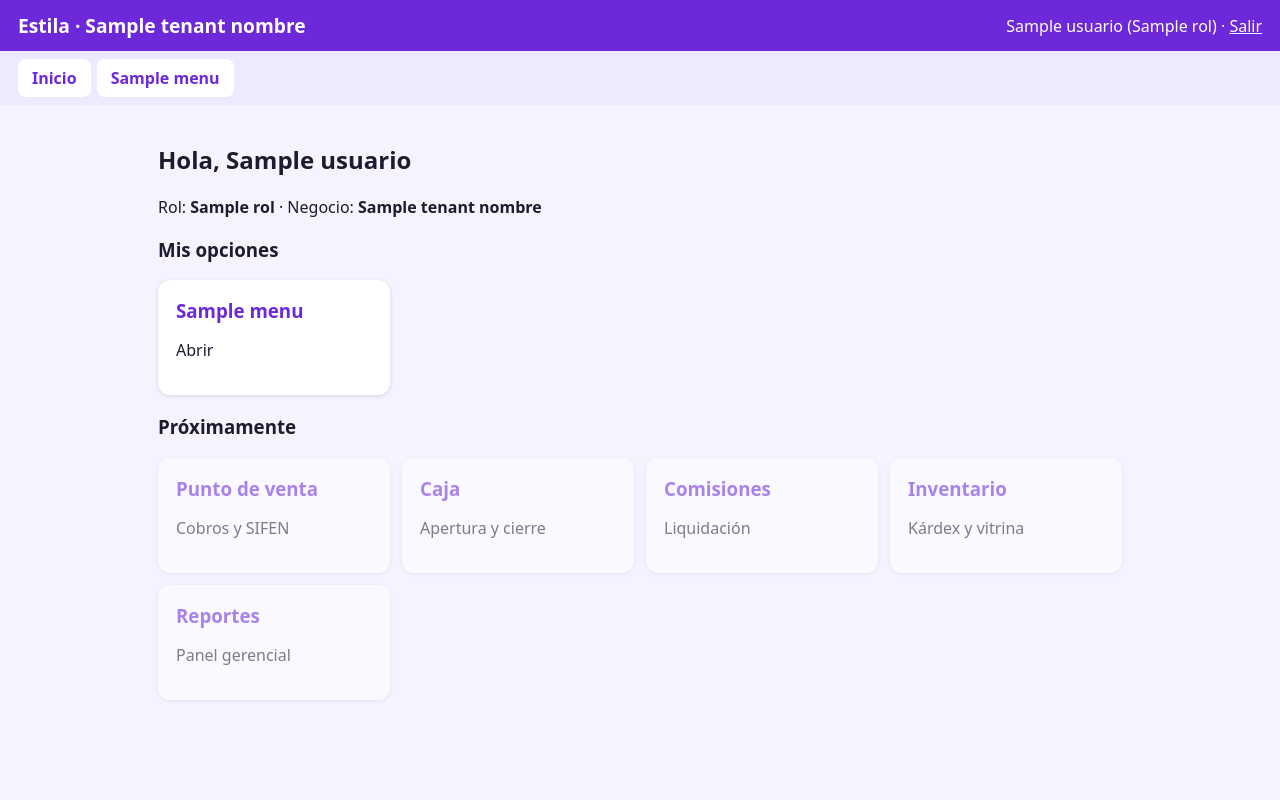
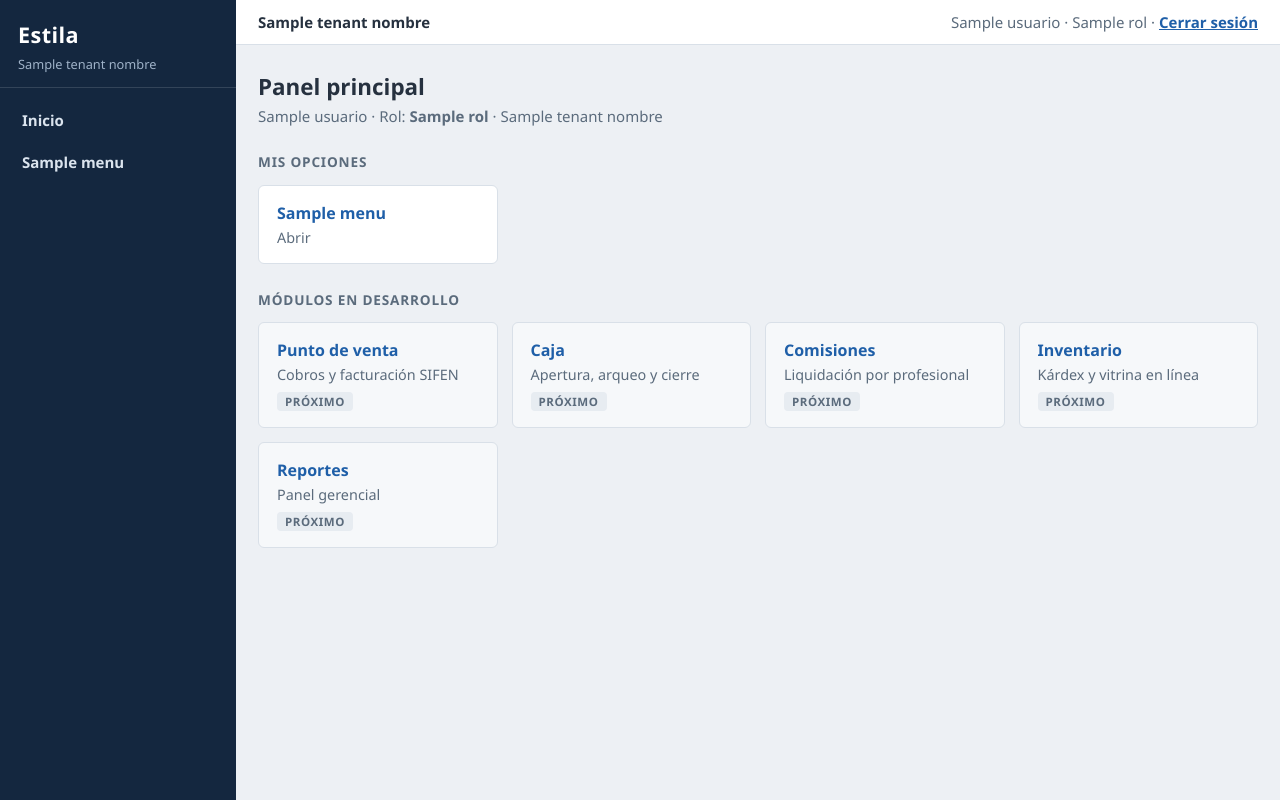
Before and after one commit to EliasRex01/sistema_estila, a FastAPI app: template app/web/templates/panel.html in a window 1280 px wide. Run offline with FastAPI, Linux system fonts and the light colour scheme; the template is opened without the code that fills it: most values are stand-ins (such as "Sample title", 1, 10 or a date in 2020).

Commit message:
Tema empresarial: sidebar azul marino, login centrado, tablas y botones sobrios

```diff
--- a/app/web/static/style.css
+++ b/app/web/static/style.css
@@ -1,21 +1,77 @@
-:root { --pri: #6d28d9; --bg: #f5f3ff; --txt: #1e1b2e; }
+/* Estila · tema empresarial */
+:root {
+  --marino: #14273f;
+  --marino-2: #1d3a5c;
+  --primario: #1f5fa8;
+  --primario-osc: #184b85;
+  --fondo: #edf0f4;
+  --tarjeta: #ffffff;
+  --borde: #d9e0e8;
+  --texto: #26313f;
+  --gris: #5b6b7c;
+  --ok: #1e7e46;
+  --err: #b3261e;
+}
 * { box-sizing: border-box; }
-body { margin: 0; font-family: system-ui, Segoe UI, Roboto, sans-serif; background: var(--bg); color: var(--txt); }
-.top { display: flex; justify-content: space-between; align-items: center; background: var(--pri); color: #fff; padding: 12px 18px; }
-.top a { color: #fff; }
-.marca { font-weight: 700; font-size: 1.2rem; }
-.menu { display: flex; gap: 6px; flex-wrap: wrap; background: #ede9fe; padding: 8px 18px; }
-.menu a { text-decoration: none; background: #fff; color: var(--pri); padding: 8px 14px; border-radius: 8px; font-weight: 600; }
-main { padding: 18px; max-width: 1000px; margin: auto; }
-.tarjetas { display: grid; grid-template-columns: repeat(auto-fill, minmax(200px, 1fr)); gap: 12px; }
-.tarjeta { background: #fff; border-radius: 12px; padding: 18px; text-decoration: none; color: var(--txt); box-shadow: 0 1px 4px #0002; }
-.tarjeta h3 { margin: 0 0 6px; color: var(--pri); }
-.tarjeta.prox { opacity: .55; }
-table { width: 100%; border-collapse: collapse; background: #fff; border-radius: 8px; overflow: hidden; }
-th, td { padding: 10px; border-bottom: 1px solid #eee; text-align: left; }
-form.card { background: #fff; padding: 16px; border-radius: 12px; margin: 16px 0; display: grid; gap: 10px; max-width: 560px; }
-input, select, button { padding: 10px; border-radius: 8px; border: 1px solid #ccc; font-size: 1rem; }
-button { background: var(--pri); color: #fff; border: none; cursor: pointer; font-weight: 700; }
-.error { background: #fee2e2; color: #991b1b; padding: 10px; border-radius: 8px; }
-.login-wrap { max-width: 420px; margin: 8vh auto; }
-.login-wrap h1 { color: var(--pri); }
+body { margin: 0; font-family: "Segoe UI", system-ui, Roboto, Arial, sans-serif; background: var(--fondo); color: var(--texto); font-size: 15px; }
+
+/* --- Estructura con barra lateral --- */
+.app { display: flex; min-height: 100vh; }
+.lateral { width: 236px; flex-shrink: 0; background: var(--marino); color: #dbe4ee; display: flex; flex-direction: column; position: sticky; top: 0; height: 100vh; }
+.lateral .marca { padding: 20px 18px 6px; font-size: 1.35rem; font-weight: 700; color: #fff; letter-spacing: .02em; }
+.lateral .negocio { padding: 0 18px 14px; font-size: .8rem; color: #9fb2c8; border-bottom: 1px solid #ffffff22; }
+.lateral nav { display: flex; flex-direction: column; padding: 12px 10px; gap: 2px; }
+.lateral nav a { color: #dbe4ee; text-decoration: none; padding: 10px 12px; border-radius: 6px; font-weight: 600; }
+.lateral nav a:hover { background: var(--marino-2); }
+.contenido { flex: 1; min-width: 0; }
+.barra { display: flex; justify-content: space-between; align-items: center; background: var(--tarjeta); border-bottom: 1px solid var(--borde); padding: 12px 22px; }
+.barra .quien { color: var(--gris); }
+.barra a { color: var(--primario); font-weight: 600; }
+main { padding: 22px; max-width: 1080px; }
+h2 { margin: 4px 0 4px; font-size: 1.4rem; }
+h3 { margin-top: 26px; font-size: .85rem; text-transform: uppercase; letter-spacing: .06em; color: var(--gris); }
+.sub { color: var(--gris); margin-top: 0; }
+
+/* --- Tarjetas --- */
+.tarjetas { display: grid; grid-template-columns: repeat(auto-fill, minmax(210px, 1fr)); gap: 14px; }
+.tarjeta { background: var(--tarjeta); border: 1px solid var(--borde); border-radius: 6px; padding: 16px 18px; text-decoration: none; color: var(--texto); }
+a.tarjeta:hover { border-color: var(--primario); }
+.tarjeta h3 { margin: 0 0 4px; color: var(--primario); font-size: 1rem; text-transform: none; letter-spacing: 0; }
+.tarjeta p { margin: 0; color: var(--gris); font-size: .9rem; }
+.tarjeta.prox { background: #f6f8fa; }
+.tarjeta .etiqueta { display: inline-block; font-size: .72rem; font-weight: 700; text-transform: uppercase; letter-spacing: .05em; color: var(--gris); background: #e7ecf1; border-radius: 4px; padding: 2px 8px; margin-top: 8px; }
+
+/* --- Tablas --- */
+table { width: 100%; border-collapse: collapse; background: var(--tarjeta); border: 1px solid var(--borde); border-radius: 6px; overflow: hidden; font-size: .93rem; }
+th, td { padding: 10px 12px; border-bottom: 1px solid var(--borde); text-align: left; }
+th { background: #f0f3f7; color: #42526b; text-transform: uppercase; font-size: .72rem; letter-spacing: .05em; }
+tr:last-child td { border-bottom: none; }
+tbody tr:hover { background: #f7fafc; }
+
+/* --- Formularios --- */
+form.card { background: var(--tarjeta); border: 1px solid var(--borde); border-radius: 6px; padding: 18px; margin: 16px 0; display: grid; gap: 12px; max-width: 560px; }
+label { display: grid; gap: 6px; font-weight: 600; font-size: .9rem; }
+input, select { padding: 9px 10px; border-radius: 6px; border: 1px solid var(--borde); font-size: .95rem; color: var(--texto); background: #fff; }
+input:focus, select:focus { outline: 2px solid #bcd3ec; border-color: var(--primario); }
+button { padding: 10px 16px; border-radius: 6px; border: none; font-size: .95rem; background: var(--primario); color: #fff; cursor: pointer; font-weight: 700; }
+button:hover { background: var(--primario-osc); }
+.btn-peligro { background: #fff; color: var(--err); border: 1px solid var(--err); padding: 6px 10px; font-size: .82rem; }
+.btn-peligro:hover { background: var(--err); color: #fff; }
+.error { background: #fdecea; color: var(--err); border: 1px solid #f5c6c2; padding: 10px 12px; border-radius: 6px; }
+
+/* --- Login --- */
+.login-fondo { background: linear-gradient(135deg, var(--marino) 0%, var(--marino-2) 60%, #2c5a8f 100%); min-height: 100vh; display: flex; }
+.login-wrap { max-width: 400px; margin: auto; width: 100%; padding: 20px; }
+.login-marca { color: #fff; text-align: center; margin-bottom: 14px; }
+.login-marca h1 { margin: 0; font-size: 2rem; letter-spacing: .03em; }
+.login-marca p { margin: 4px 0 0; color: #b9c8da; }
+.login-wrap form.card { max-width: none; margin: 0; box-shadow: 0 8px 28px #0006; }
+
+@media (max-width: 760px) {
+  .app { flex-direction: column; }
+  .lateral { width: 100%; height: auto; position: static; }
+  .lateral nav { flex-direction: row; flex-wrap: wrap; }
+  .contenido { min-width: 0; }
+  main { padding: 14px; }
+  table { font-size: .85rem; }
+}
--- a/app/web/templates/base.html
+++ b/app/web/templates/base.html
@@ -6,19 +6,29 @@
 <title>{% block titulo %}Estila{% endblock %}</title>
 <link rel="stylesheet" href="/static/style.css">
 </head>
+{% if usuario %}
 <body>
-<header class="top">
-  <div class="marca">Estila · {{ tenant_nombre }}</div>
-  {% if usuario %}
-  <div>{{ usuario.nombre }} ({{ ctx.rol }}) · <a href="/logout">Salir</a></div>
-  {% endif %}
-</header>
-{% if menu %}
-<nav class="menu">
-  <a href="/panel">Inicio</a>
-  {% for nombre, url in menu %}<a href="{{ url }}">{{ nombre }}</a>{% endfor %}
-</nav>
+<div class="app">
+  <aside class="lateral">
+    <div class="marca">Estila</div>
+    <div class="negocio">{{ tenant_nombre }}</div>
+    <nav>
+      <a href="/panel">Inicio</a>
+      {% for nombre, url in menu %}<a href="{{ url }}">{{ nombre }}</a>{% endfor %}
+    </nav>
+  </aside>
+  <div class="contenido">
+    <header class="barra">
+      <div><b>{{ tenant_nombre }}</b></div>
+      <div class="quien">{{ usuario.nombre }} · {{ ctx.rol }} · <a href="/logout">Cerrar sesión</a></div>
+    </header>
+    <main>{% block contenido %}{% endblock %}</main>
+  </div>
+</div>
+</body>
+{% else %}
+<body class="login-fondo">
+{% block login %}{% endblock %}
+</body>
 {% endif %}
-<main>{% block contenido %}{% endblock %}</main>
-</body>
 </html>
--- a/app/web/templates/panel.html
+++ b/app/web/templates/panel.html
@@ -1,20 +1,20 @@
 {% extends "base.html" %}
 {% block titulo %}Panel · Estila{% endblock %}
 {% block contenido %}
-<h2>Hola, {{ usuario.nombre }}</h2>
-<p>Rol: <b>{{ ctx.rol }}</b> · Negocio: <b>{{ tenant_nombre }}</b></p>
+<h2>Panel principal</h2>
+<p class="sub">{{ usuario.nombre }} · Rol: <b>{{ ctx.rol }}</b> · {{ tenant_nombre }}</p>
 <h3>Mis opciones</h3>
 <div class="tarjetas">
   {% for nombre, url in menu %}
   <a class="tarjeta" href="{{ url }}"><h3>{{ nombre }}</h3><p>Abrir</p></a>
   {% endfor %}
 </div>
-<h3>Próximamente</h3>
+<h3>Módulos en desarrollo</h3>
 <div class="tarjetas">
-  <div class="tarjeta prox"><h3>Punto de venta</h3><p>Cobros y SIFEN</p></div>
-  <div class="tarjeta prox"><h3>Caja</h3><p>Apertura y cierre</p></div>
-  <div class="tarjeta prox"><h3>Comisiones</h3><p>Liquidación</p></div>
-  <div class="tarjeta prox"><h3>Inventario</h3><p>Kárdex y vitrina</p></div>
-  <div class="tarjeta prox"><h3>Reportes</h3><p>Panel gerencial</p></div>
+  <div class="tarjeta prox"><h3>Punto de venta</h3><p>Cobros y facturación SIFEN</p><span class="etiqueta">Próximo</span></div>
+  <div class="tarjeta prox"><h3>Caja</h3><p>Apertura, arqueo y cierre</p><span class="etiqueta">Próximo</span></div>
+  <div class="tarjeta prox"><h3>Comisiones</h3><p>Liquidación por profesional</p><span class="etiqueta">Próximo</span></div>
+  <div class="tarjeta prox"><h3>Inventario</h3><p>Kárdex y vitrina en línea</p><span class="etiqueta">Próximo</span></div>
+  <div class="tarjeta prox"><h3>Reportes</h3><p>Panel gerencial</p><span class="etiqueta">Próximo</span></div>
 </div>
 {% endblock %}
--- a/app/web/templates/turnos.html
+++ b/app/web/templates/turnos.html
@@ -11,7 +11,7 @@
   <td>{% if t.estado != "CANCELADO" and puede_gestionar %}
     <form method="post" action="/ui/turnos/{{ t.id }}/cancelar" style="display:inline">
       <input name="motivo" placeholder="Motivo" required size="12">
-      <button type="submit">Cancelar</button>
+      <button type="submit" class="btn-peligro">Cancelar</button>
     </form>{% endif %}</td>
 </tr>
 {% endfor %}
```
Also changed, not shown: app/web/templates/login.html (+9 -7 lines), scripts/check_tema.py (added, +51 -0 lines).
